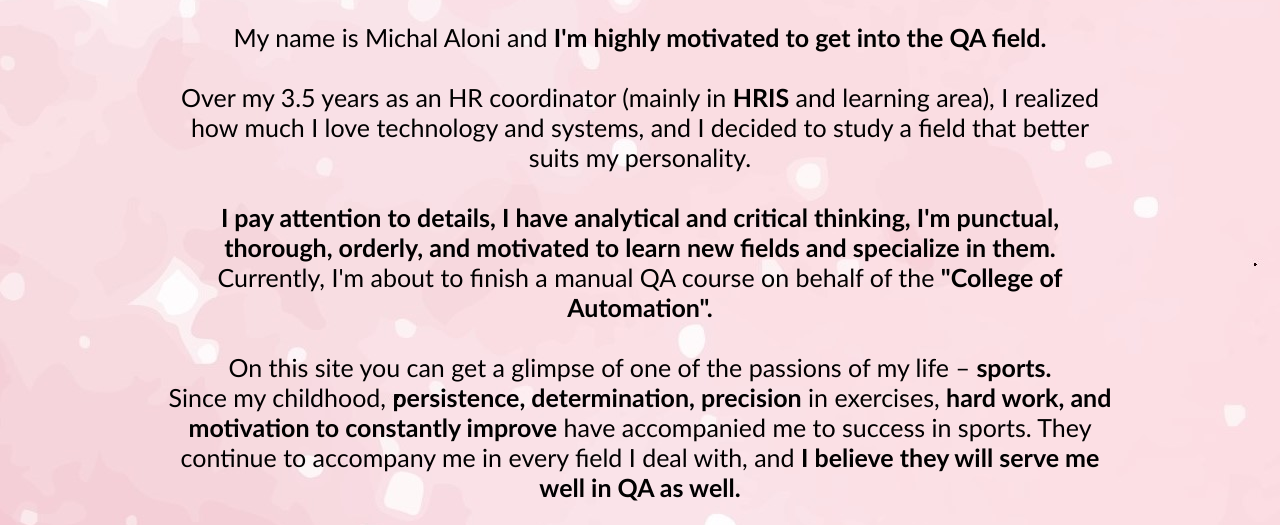
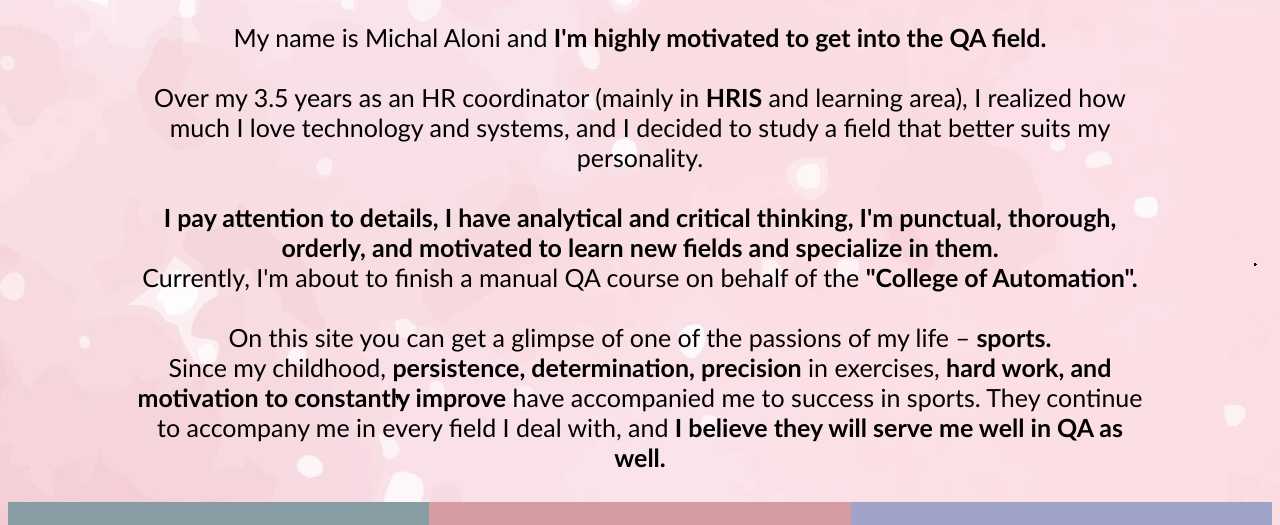
Before and after one commit to MichalAloni/html2, a plain HTML site: page index.html in a window 1280 px wide. Shown: the part 158-683 px from the top of the page. Drawn offline with Linux system fonts and the light colour scheme.

Commit message:
Update index.html

```diff
--- a/index.html
+++ b/index.html
@@ -5,7 +5,7 @@
 </head>
 <body>
 <h1 id="linkstart" style="font-size:350%"><br>QA, Sports and Me<br></h1>
-<p style="max-width:75%; margin: auto; font-size:25Px"> My name is Michal Aloni and <b>I'm highly motivated to get into the QA field.</b><br><br> Over my 3.5 years as an HR coordinator (mainly in <b>HRIS</b> and learning area), I realized how much I love technology and systems, and I decided to study a field that better suits my personality.<br><br> <b>I pay attention to details, I have analytical and critical thinking, I'm punctual, thorough, orderly, and motivated to learn new fields and specialize in them.</b><br> Currently, I'm about to finish a manual QA course on behalf of the <b>"College of Automation".</b><br><br> On this site you can get a glimpse of one of the passions of my life – <b>sports.</b><br> Since my childhood, <b>persistence, determination, precision</b> in exercises, <b>hard work, and motivation to constantly improve</b> have accompanied me to success in sports. They continue to accompany me in every field I deal with, and <b>I believe they will serve me well in QA as well.</b><br><br></p>
+<p style="max-width:80%; margin: auto; font-size:25Px"> My name is Michal Aloni and <b>I'm highly motivated to get into the QA field.</b><br><br> Over my 3.5 years as an HR coordinator (mainly in <b>HRIS</b> and learning area), I realized how much I love technology and systems, and I decided to study a field that better suits my personality.<br><br> <b>I pay attention to details, I have analytical and critical thinking, I'm punctual, thorough, orderly, and motivated to learn new fields and specialize in them.</b><br> Currently, I'm about to finish a manual QA course on behalf of the <b>"College of Automation".</b><br><br> On this site you can get a glimpse of one of the passions of my life – <b>sports.</b><br> Since my childhood, <b>persistence, determination, precision</b> in exercises, <b>hard work, and motivation to constantly improve</b> have accompanied me to success in sports. They continue to accompany me in every field I deal with, and <b>I believe they will serve me well in QA as well.</b><br><br></p>
 <div class="clearfix">
 <div class="div1" style="margin-bottom: 10%">
 <h2 class="font">Gymnastics</h2>
```
